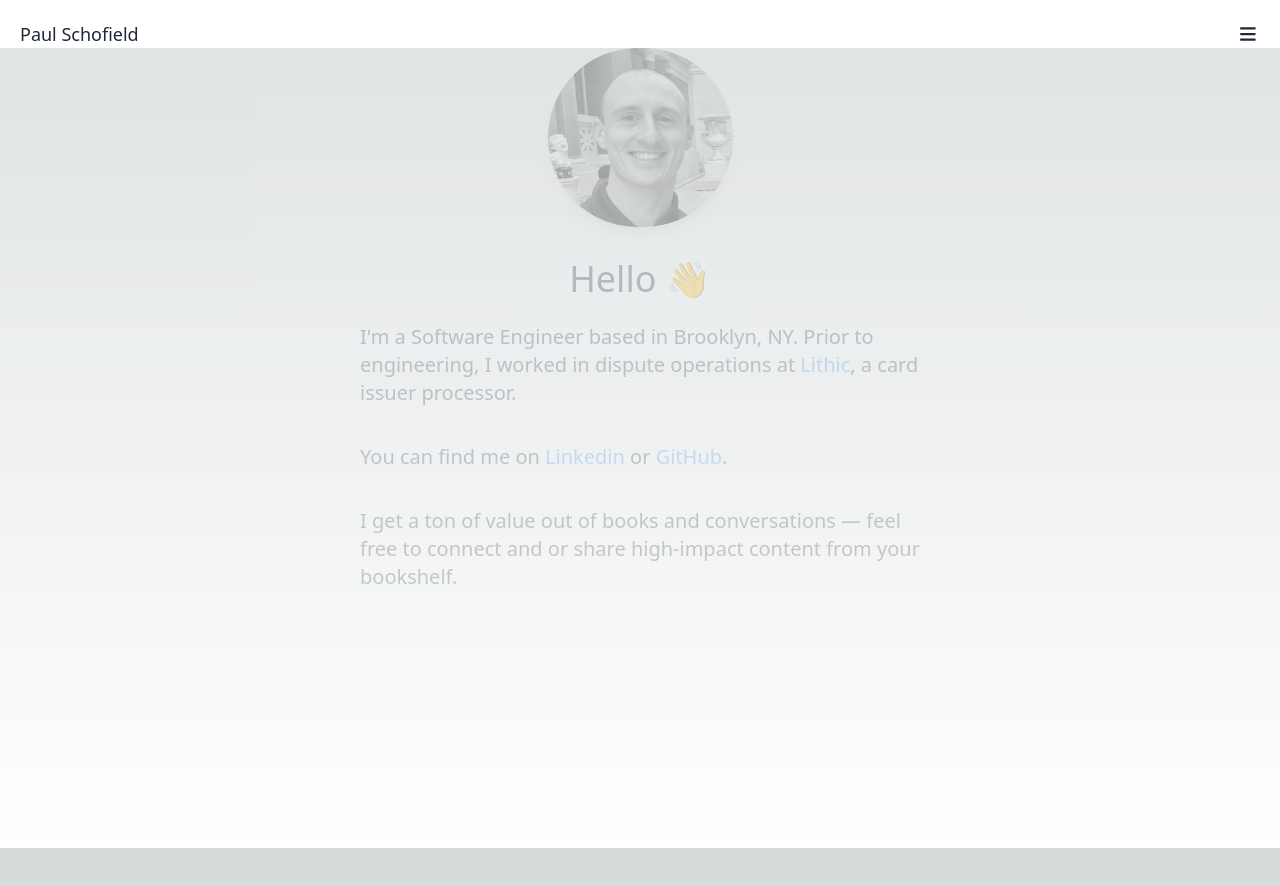
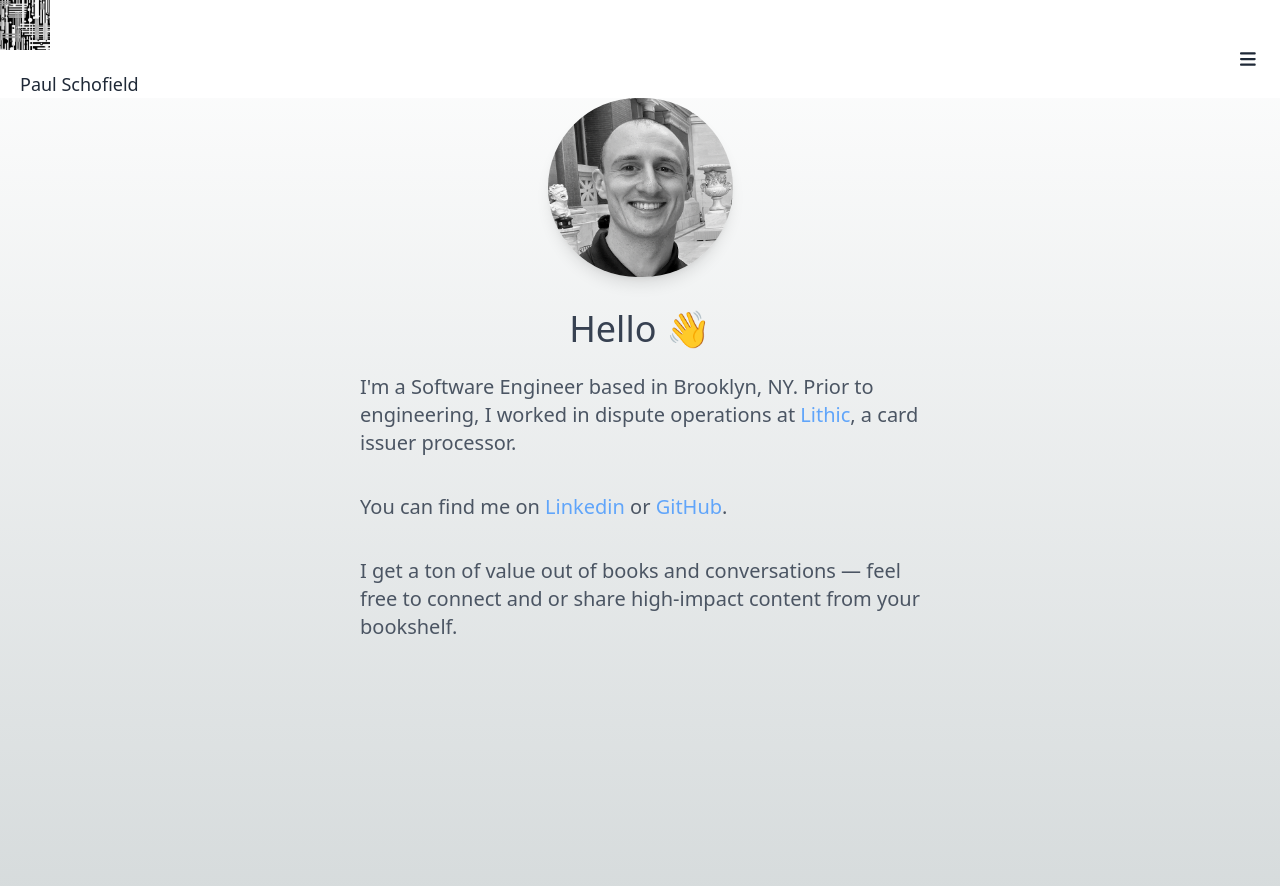
Before and after one commit to schofield-paul/personal-website, a Next.js app: page / in a window 1280 px wide. Shown: the top 886 px of the page. Before the commit the page ends 848 px from the top, so only its background shows below. Built offline with nearby package versions, Linux system fonts and the light colour scheme.

Commit message:
import logo

```diff
--- a/src/components/Navbar.js
+++ b/src/components/Navbar.js
@@ -1,9 +1,12 @@
-import { useState } from 'react';
+import React, { useState } from 'react';
 import Link from 'next/link';
 import { FontAwesomeIcon } from '@fortawesome/react-fontawesome';
 import { faBars } from '@fortawesome/free-solid-svg-icons';
+import Image from 'next/image'; // Import Image component from Next.js
+import logo from 'src/logo.jpeg';
 
 export default function Navbar() {
+  const [hovering, setHovering] = useState(false);
   const [dropdownVisible, setDropdownVisible] = useState(false);
 
   const toggleDropdown = () => {
@@ -12,9 +15,22 @@ export default function Navbar() {
 
   return (
     <div className="flex justify-between items-center bg-white">
-      <div className="flex items-center mr-auto">
-        <p className="text-gray-800 font-medium text-lg mt-5 ml-5 hover:text-blue-400 transition duration-200 ease-in-out">
-          <Link href="/">Paul Schofield</Link>
+      <div className="hover-name-container">
+        <Image
+          className={`logo-image ${hovering ? 'hovering' : ''}`}
+          src={logo}
+          alt="My Photo"
+          onMouseEnter={() => setHovering(true)}
+          onMouseLeave={() => setHovering(false)}
+          width={50} // Set the width of your logo
+          height={50} // Set the height of your logo
+        />
+        <p
+          className={`text-gray-800 font-medium text-lg mt-5 ml-5 hover-name ${
+            hovering ? 'hovering' : ''
+          }`}
+        >
+          Paul Schofield
         </p>
       </div>
       <div className="relative">
@@ -25,7 +41,7 @@ export default function Navbar() {
           <FontAwesomeIcon icon={faBars} />
         </p>
         {dropdownVisible && (
-          <div className="absolute right-2 mt-2 bg-white border border-gray-300 rounded shadow ">
+          <div className="absolute right-2 mt-2 bg-white border border-gray-300 rounded shadow">
             <p className="block px-4 py-2 text-gray-800 hover:bg-blue-100 transition duration-200 ease-in-out">
               <Link href="/projects">Projects</Link>
             </p>
--- a/src/pages/index.js
+++ b/src/pages/index.js
@@ -7,7 +7,7 @@ export default function Home() {
   return (
     <div>
       <Navbar />
-      <main className="min-h-screen w-full animated-background">
+      <main className="min-h-screen w-full">
         <div className="container mx-auto flex flex-col">
           <div className="flex flex-col items-center">
             <Image
--- a/src/styles/globals.css
+++ b/src/styles/globals.css
@@ -6,8 +6,8 @@
 
 :root {
   --foreground-rgb: 0, 0, 0;
-  --background-start-rgb: 214, 219, 220;
-  --background-end-rgb: 255, 255, 255;
+  --background-start-rgb: 255, 255, 255;
+  --background-end-rgb: 214, 219, 220;
 }
 
 body {
@@ -19,18 +19,3 @@ body {
     )
     rgb(var(--background-start-rgb));
 }
-
-@keyframes fadeInOut {
-  0%,
-  100% {
-    opacity: 0;
-  }
-  50% {
-    opacity: 1;
-  }
-}
-
-.animated-background {
-  animation: fadeInOut 5s infinite;
-  background: linear-gradient(to bottom, #f7f7f7, #ffffff);
-}
```
Also changed, not shown: src/logo.jpeg (added).
